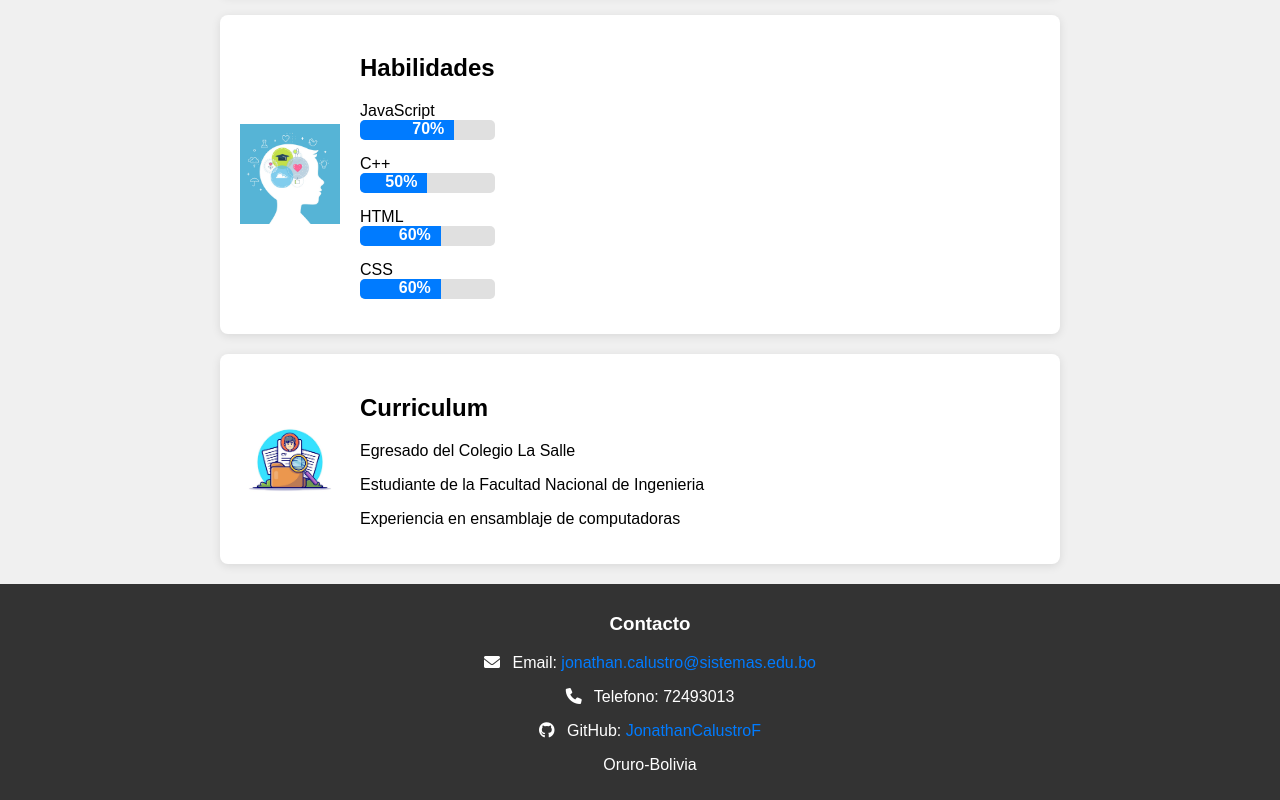
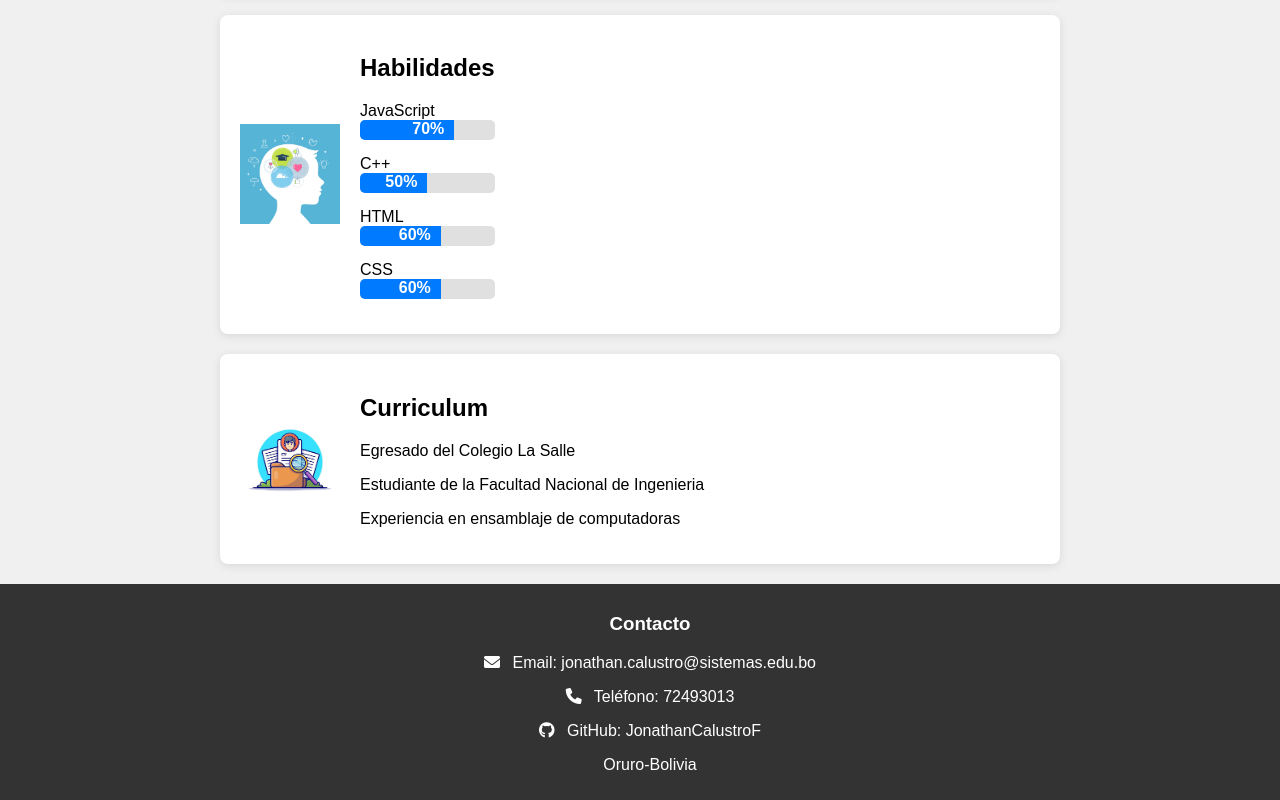
Before and after one commit to JonathanCalustroF/Mi_pagina_web, a plain HTML site: page Index.html in a window 1280 px wide. Shown: the part 518-1318 px from the top of the page. Drawn offline with Linux system fonts and the light colour scheme.

Commit message:
Le di direccion a los iconos de CONTACTO

```diff
--- a/Index.html
+++ b/Index.html
@@ -175,9 +175,21 @@
 
     <footer>
         <h3>Contacto</h3>
-        <p><i class="fas fa-envelope"></i> Email: <a href="mailto:jonathan.calustro@sistemas.edu.bo">jonathan.calustro@sistemas.edu.bo</a></p>
-        <p><i class="fas fa-phone"></i> Telefono: 72493013</p>
-        <p><i class="fab fa-github"></i> GitHub: <a href="https://github.com/JonathanCalustroF" target="_blank">JonathanCalustroF</a></p>
+        <p>
+            <a href="mailto:jonathan.calustro@sistemas.edu.bo" style="color: white;">
+                <i class="fas fa-envelope"></i> Email: jonathan.calustro@sistemas.edu.bo
+            </a>
+        </p>
+        <p>
+            <a href="tel:+59172493013" style="color: white;">
+                <i class="fas fa-phone"></i> Teléfono: 72493013
+            </a>
+        </p>
+        <p>
+            <a href="https://github.com/JonathanCalustroF" target="_blank" style="color: white;">
+                <i class="fab fa-github"></i> GitHub: JonathanCalustroF
+            </a>
+        </p>
         <p>Oruro-Bolivia</p>
     </footer>
 
```
